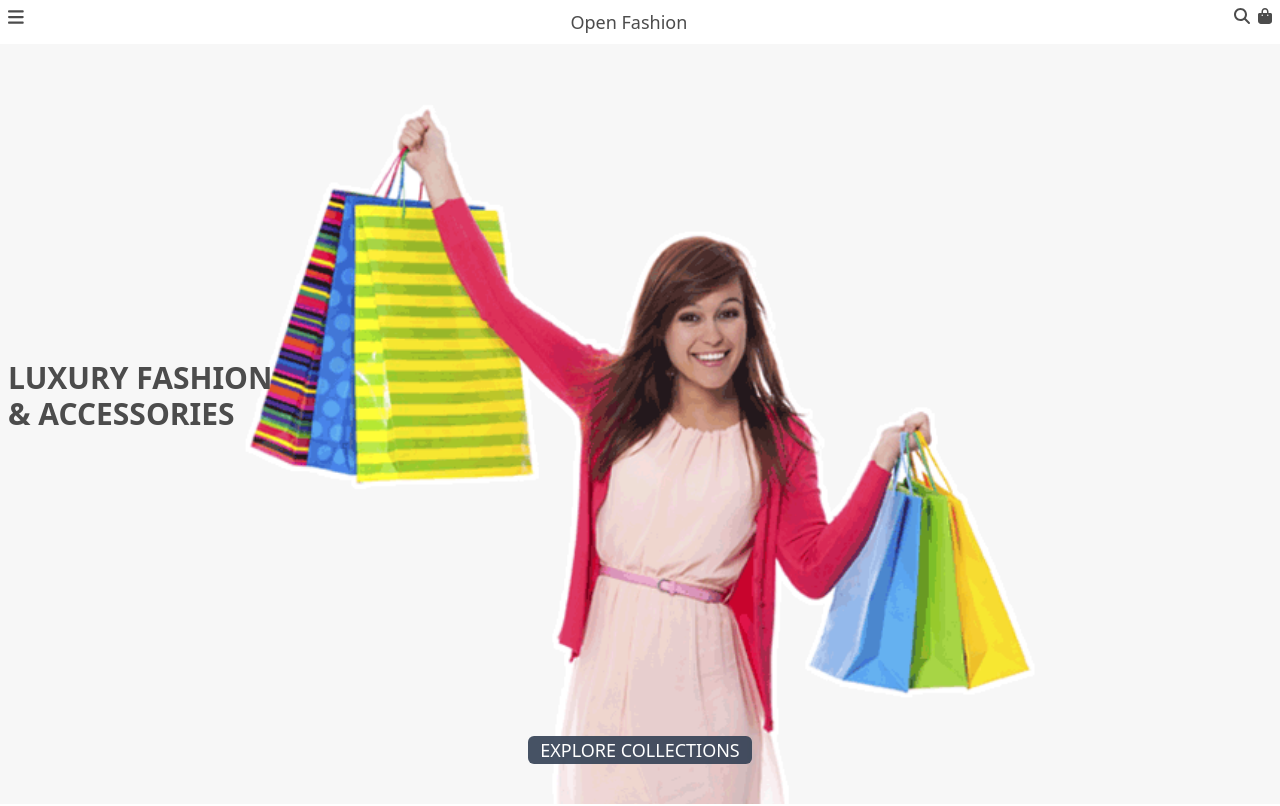
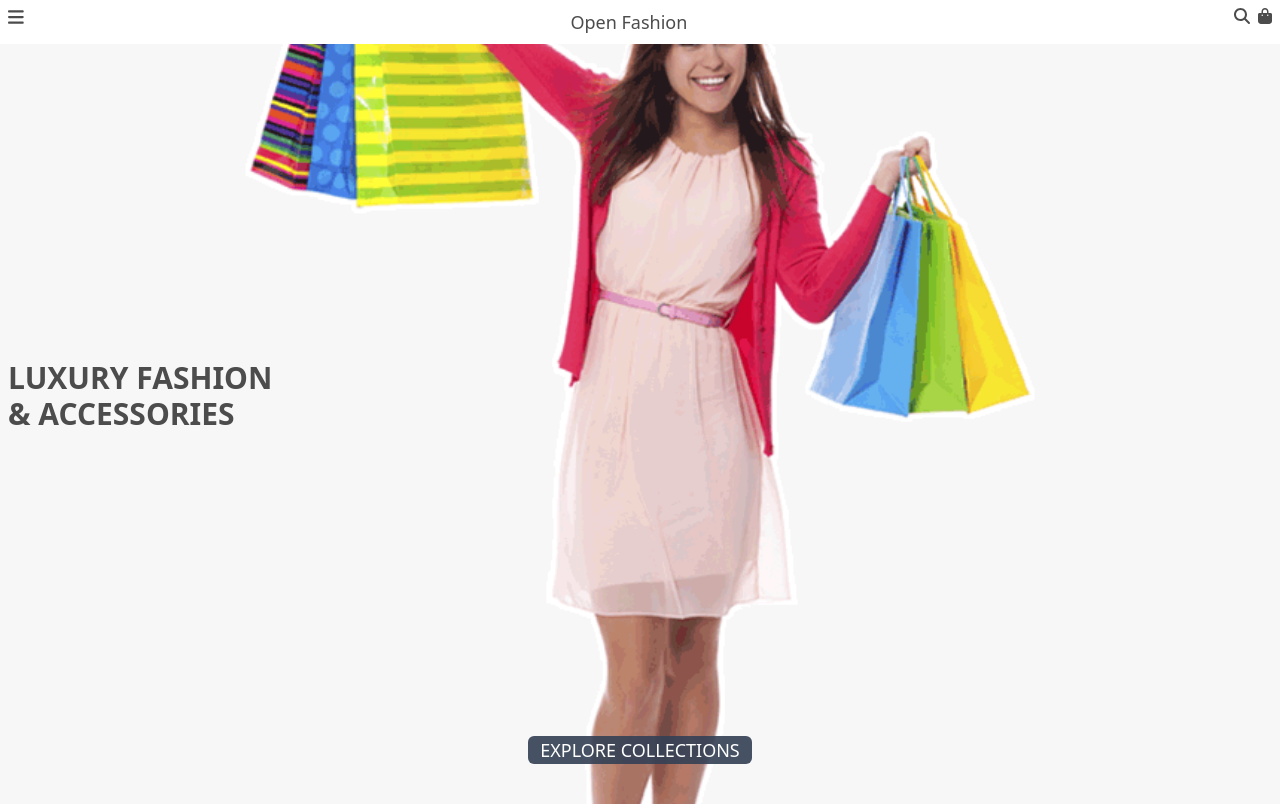
Before and after one commit to EAconcepts/e-store, a React (Vite) app: page / in a window 1280 px wide. Shown: the top 806 px of the page. Built offline with nearby package versions, Linux system fonts and the light colour scheme.

Commit message:
modified home slides

```diff
--- a/src/components/Home.jsx
+++ b/src/components/Home.jsx
@@ -33,7 +33,7 @@ const Home = () => {
             onSwiper={(swiper) => console.log(swiper)}
           >
             <SwiperSlide>
-              <div className="bg-hero-1  h-full w-full bg-cover flex flex-col justify-end gap-[40%] text-3xl">
+              <div className="bg-hero-1 bg-cover h-full w-full bg-center flex flex-col justify-end gap-[40%] text-3xl">
                 <div className="px-2 font-semibold">
                   <h2>LUXURY FASHION</h2>
                   <h2>& ACCESSORIES</h2>
@@ -46,7 +46,7 @@ const Home = () => {
               </div>
             </SwiperSlide>
             <SwiperSlide>
-              <div className="bg-hero-2  h-full w-full bg-cover flex flex-col justify-end gap-[40%] text-3xl">
+              <div className="bg-hero-2  h-full w-full bg-cover bg-center flex flex-col justify-end gap-[40%] text-3xl">
                 <div className="px-2 font-semibold">
                   <h2>LUXURY FASHION</h2>
                   <h2>& ACCESSORIES</h2>
@@ -59,7 +59,7 @@ const Home = () => {
               </div>
             </SwiperSlide>
             <SwiperSlide>
-              <div className="bg-hero-3  h-full w-full bg-cover flex flex-col justify-end gap-[40%] text-3xl">
+              <div className="bg-[url('https://media.istockphoto.com/id/1370431940/photo/portrait-of-black-couple-with-shopping-bags-pointing-at-window.webp?b=1&s=170667a&w=0&k=20&c=XG0ZVgbYCvSLHfAWW-fgkOCrvNtP-stT52R4cFTtinw=')]  h-full w-full bg-cover bg-center flex flex-col justify-end gap-[40%] text-3xl">
                 <div className="px-2 font-semibold">
                   <h2>LUXURY FASHION</h2>
                   <h2>& ACCESSORIES</h2>
@@ -75,7 +75,9 @@ const Home = () => {
         </section>
       </div>
       <section className=" flex flex-col px-1 items-center  ">
-        <h2 className=" uppercase text-center font-medium text-2xl tracking-wider mb-2">New Arrival </h2>
+        <h2 className=" uppercase text-center font-medium text-2xl tracking-wider mb-2">
+          New Arrival{" "}
+        </h2>
         <div className="bg-slate-500 w-32 border-b flex flex-row justify-center"></div>
         <div className="flex flex-row w-full justify-around px-5 mt-4 text-slate-400 ">
           <NavLink
@@ -119,7 +121,7 @@ const Home = () => {
             Bag
           </NavLink>
         </div>
-        <div className="w-full">
+        <div className="w-full mt-4">
           <Outlet />
         </div>
       </section>
```
